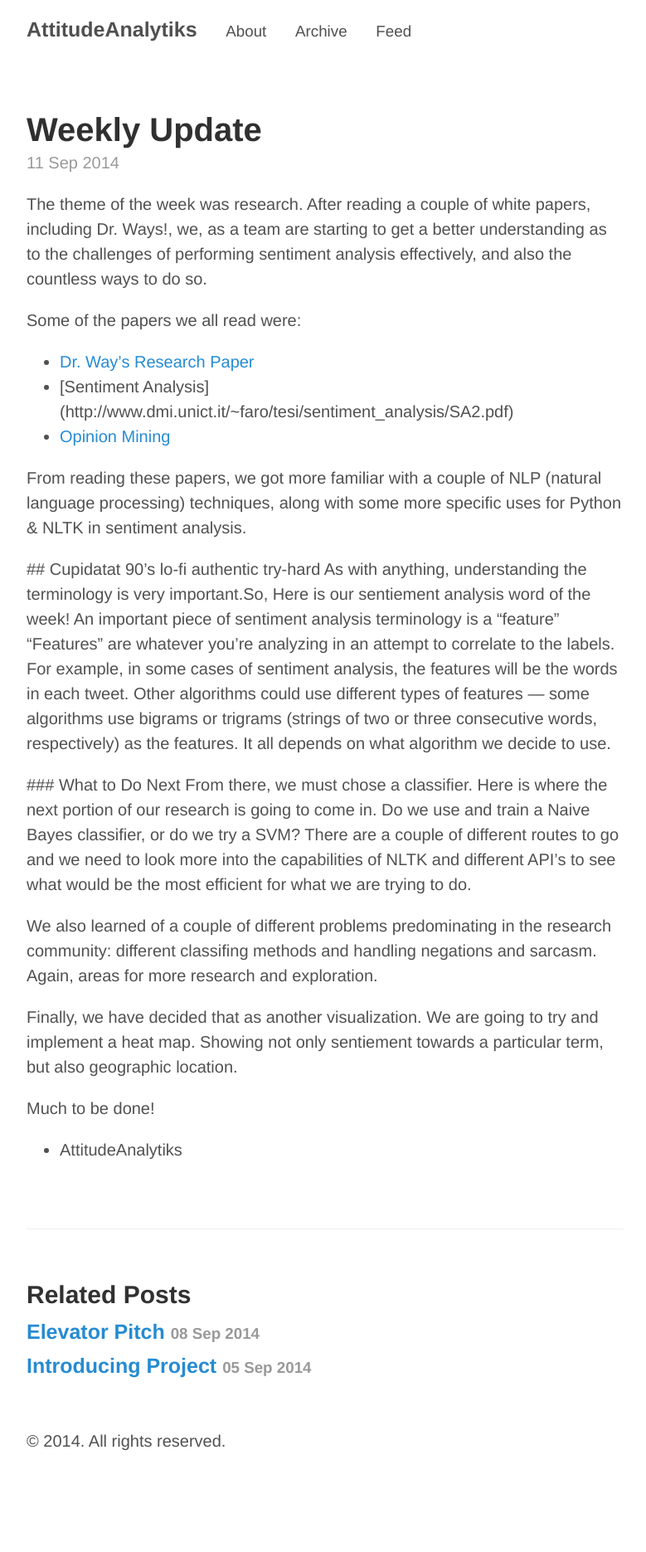
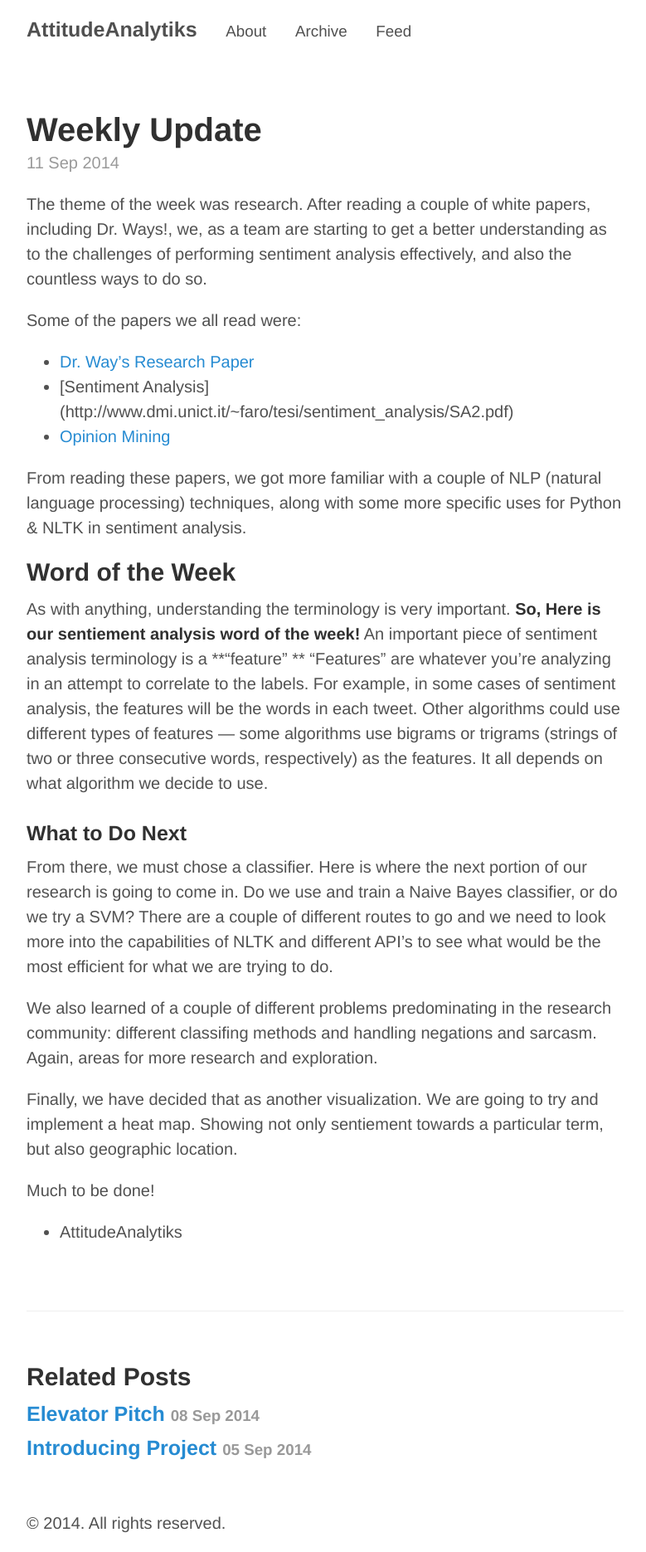
Before and after one commit to AttitudeAnalytiks/AttitudeAnalytiks.github.io, a Jekyll site: the page built from _posts/2014-09-11-WeekUpdate1.md, in a window 1280 px wide. Shown: the whole page at 83% size, without its empty margins (248-1027 px from the left). Built offline with Jekyll 4.4.1, drawn with Linux system fonts in a browser that asks for light colours; Markdown is read by kramdown in place of the engine named in the settings; before the commit the page ends 1772 px from its top, so only the background shows below that.

Commit message:
Update 2014-09-11-WeekUpdate1.md

```diff
--- a/_posts/2014-09-11-WeekUpdate1.md
+++ b/_posts/2014-09-11-WeekUpdate1.md
@@ -14,15 +14,16 @@ Some of the papers we all read were:
 From reading these papers, we got more familiar with a couple of NLP (natural language processing) techniques, along with
 some more specific uses for Python & NLTK in sentiment analysis.
 
- ## Cupidatat 90's lo-fi authentic try-hard
- As with anything, understanding the terminology is very important.So, Here is our sentiement analysis word of the week!
- An important piece of sentiment analysis terminology is a "feature"
+## Word of the Week
+
+ As with anything, understanding the terminology is very important. **So, Here is our sentiement analysis word of the week!**
+ An important piece of sentiment analysis terminology is a **"feature" **
 “Features” are whatever you’re analyzing in an
  attempt to correlate to the labels. For example, in some cases of sentiment analysis, the features will be the words in each
  tweet. Other algorithms could use different types of features — some algorithms use bigrams or trigrams
  (strings of two or three consecutive words, respectively) as the features. It all depends on what algorithm we decide to use.
 
- ### What to Do Next
+### What to Do Next
  From there, we must chose a classifier. Here is where the next portion of our research is going to come in.
  Do we use and train a Naive Bayes classifier, or do we try a SVM? There are a couple of different routes to go and we need to look more into the capabilities of NLTK and different API's
  to see what would be the most efficient for what we are trying to do.
```
